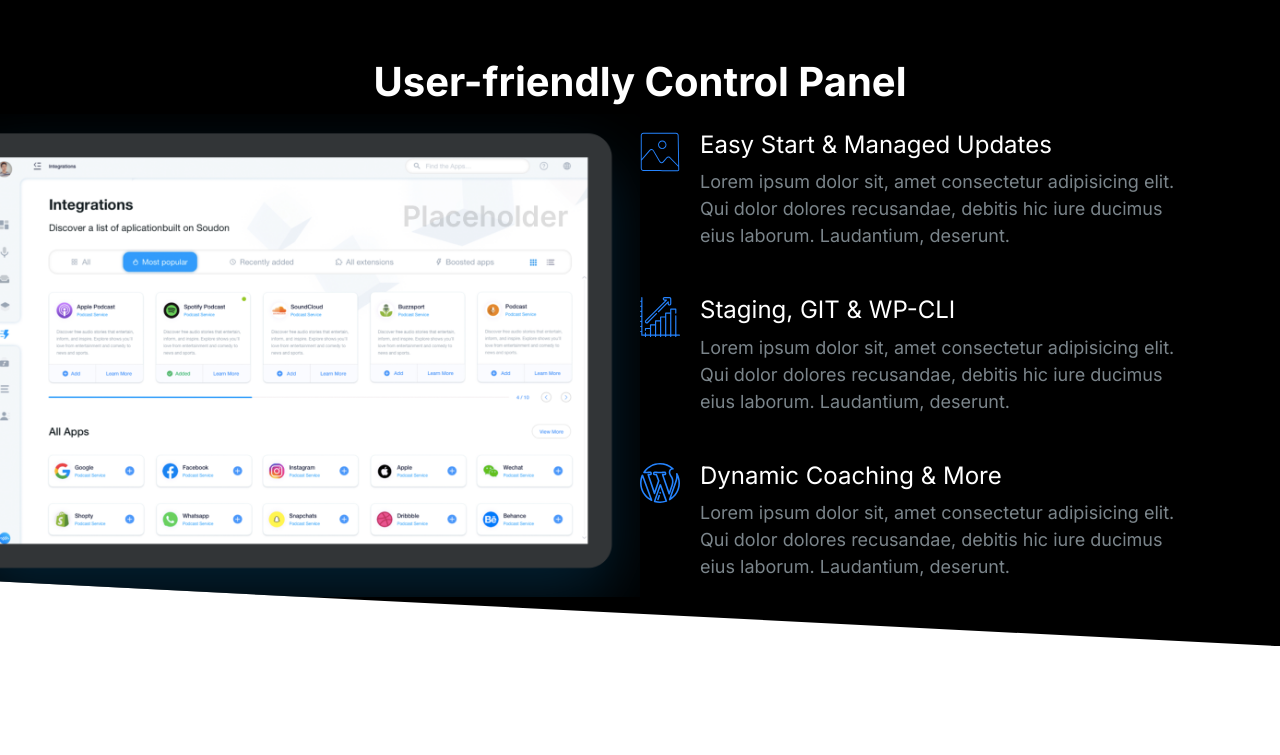
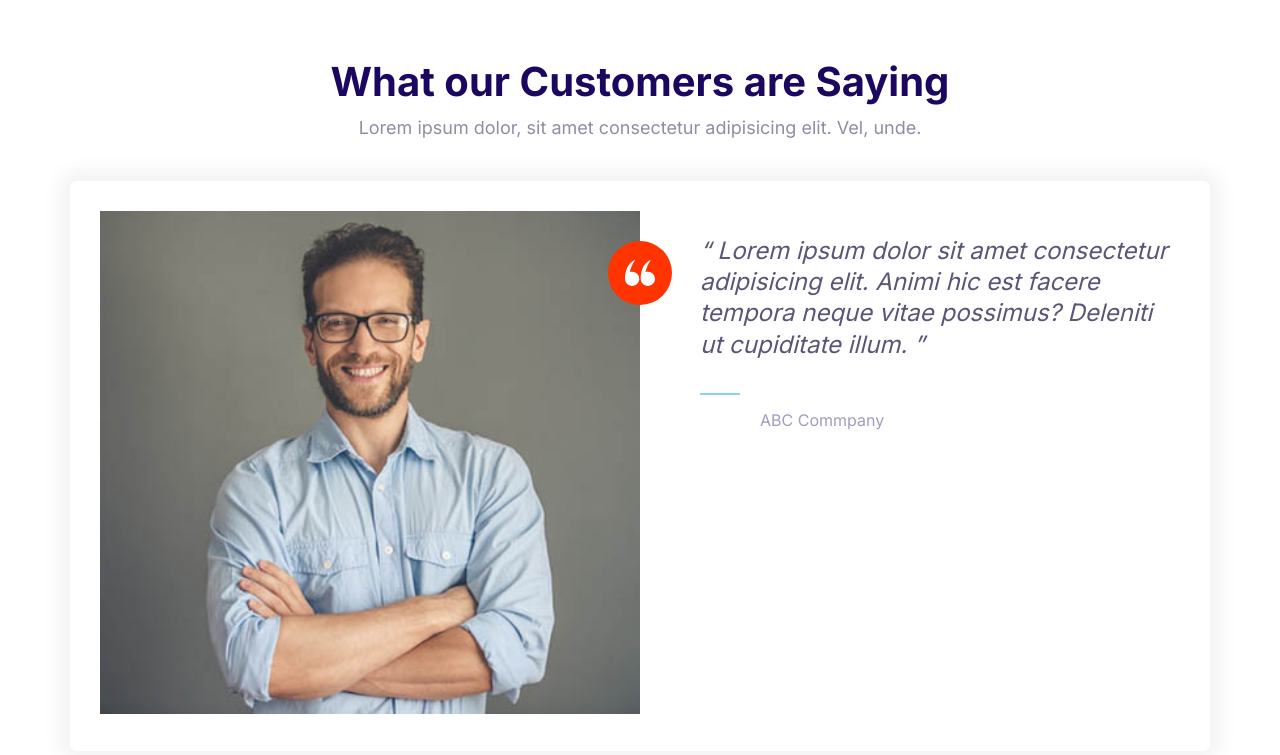
Before and after one commit to Onguko/TrialMoshify, a plain HTML site: page index.html in a window 1280 px wide. Drawn offline with Linux system fonts and the light colour scheme.

Commit message:
testimonial block

```diff
--- a/css/styles.css
+++ b/css/styles.css
@@ -632,6 +632,7 @@ transform: rotate(0);
 
 .block__header {
     text-align: center;
+    margin-bottom: 4rem;
 }
 
 .block__heading {
--- a/index.html
+++ b/index.html
@@ -15,63 +15,49 @@
     <link rel="stylesheet" href="css/styles.css" />
   </head>
   <body>
-    <section class="block block--dark block--skewed-right block-showcase">
+    <section class="block">
       <header class="block__header">
-        <h2 class="block__heading">User-friendly Control Panel</h2>
+        <h2 class="block__heading">What our Customers are Saying</h2>
+        <p>
+          Lorem ipsum dolor, sit amet consectetur adipisicing elit. Vel, unde.
+        </p>
       </header>
-      <div class="container grid grid--1x2">
-        <img class="block-showcase__image" src="images/ipad.png" alt="" />
-        <ul class="list">
-          <li>
+      <div class="container">
+        <div class="card testimonial">
+          <div class="grid grid--1x2">
+            <div class="testimonial__image">
+              <img
+                src="images/testimonial.jpg"
+                alt="A happy smiling customer"
+              />
+              <span class="icon-container icon-container--accent">
+                <svg class="icon icon--white icon--small">
+                  <use xlink:href="images/sprite.svg#quotes"></use>
+                </svg>
+              </span>
+            </div>
+            <blockquote class="quote">
+              <p class="quote__text">
+                Lorem ipsum dolor sit amet consectetur adipisicing elit. Animi
+                hic est facere tempora neque vitae possimus? Deleniti ut
+                cupiditate illum.
+              </p>
+              <footer>
                 <div class="media">
                   <div class="media__image">
-                <img class="icon" src="Images/snap.svg" alt="" />
-              </div>
-              <div class="media__body">
-                <h3 class="media__title">Easy Start & Managed Updates</h3>
-                <p>
-                  Lorem ipsum dolor sit, amet consectetur adipisicing elit. Qui
-                  dolor dolores recusandae, debitis hic iure ducimus eius
-                  laborum. Laudantium, deserunt.
-                </p>
-              </div>
-            </div>
-          </li>
-          <li>
-            <div class="media">
-              <div class="media__image">
-                <svg class="icon icon--primary">
-                  <use xlink:href="images/sprite.svg#growth"></use>
+                    <svg class="icon icon--primary quote__line">
+                      <use xlink:href="images/sprite.svg#line"></use>
                     </svg>
                   </div>
                   <div class="media__body">
-                <h3 class="media__title">Staging, GIT & WP-CLI</h3>
-                <p>
-                  Lorem ipsum dolor sit, amet consectetur adipisicing elit. Qui
-                  dolor dolores recusandae, debitis hic iure ducimus eius
-                  laborum. Laudantium, deserunt.
-                </p>
+                    <h3 class="media__title quote__author">John Smith</h3>
+                    <p class="quote__organization">ABC Commpany</p>
                   </div>
                 </div>
-          </li>
-          <li>
-            <div class="media">
-              <div class="media__image">
-                <svg class="icon icon--primary">
-                  <use xlink:href="images/sprite.svg#wordpress"></use>
-                </svg>
-              </div>
-              <div class="media__body">
-                <h3 class="media__title">Dynamic Coaching & More</h3>
-                <p>
-                  Lorem ipsum dolor sit, amet consectetur adipisicing elit. Qui
-                  dolor dolores recusandae, debitis hic iure ducimus eius
-                  laborum. Laudantium, deserunt.
-                </p>
+              </footer>
+            </blockquote>
           </div>
         </div>
-          </li>
-        </ul>
       </div>
     </section>
 
```
Also changed, not shown: components/testimonialblock.html (added, +40 -0 lines). Lines whose indentation alone changed are shown as unchanged.
